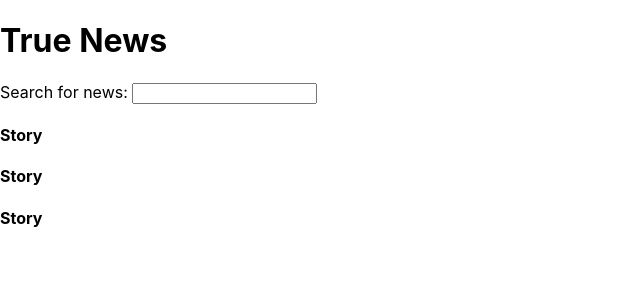
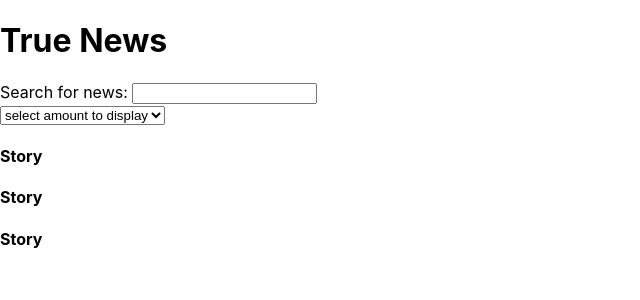
Before and after one commit to Areskyb/all_day_lab_news, a React (Create React App) app: page / in a window 1280 px wide. Shown: the top 300 px of the page, without its empty margins (0-640 px from the left). Built offline with nearby package versions, Linux system fonts and the light colour scheme.

Commit message:
drop down skeleton

```diff
--- /dev/null
+++ b/src/components/LoadAmount.js
@@ -0,0 +1,17 @@
+import React, { Component } from 'react';
+
+const LoadAmount = (props) => {
+
+
+    return(
+
+        <select defaultValue="morgaine">
+            <option disabled value="morgaine">select amount to display</option>
+            <option value="10">10</option>
+            <option value="50">50</option>
+            <option value="100">100</option>
+        </select>
+    )
+}
+
+export default LoadAmount;
--- a/src/containers/NewsBox.js
+++ b/src/containers/NewsBox.js
@@ -2,6 +2,7 @@ import React, { Component } from 'react';
 import Header from '../components/Header';
 import SearchBar from '../components/SearchBar';
 import NewsList from './NewsList';
+import LoadAmount from '../components/LoadAmount';
 
 class NewsBox extends Component{
     constructor(props) {
@@ -17,6 +18,7 @@ class NewsBox extends Component{
             <div className="news-box">
             <Header title = "True News"></Header>
             <SearchBar></SearchBar>
+            <LoadAmount></LoadAmount>
             <NewsList></NewsList>
             </div>
         )
```
